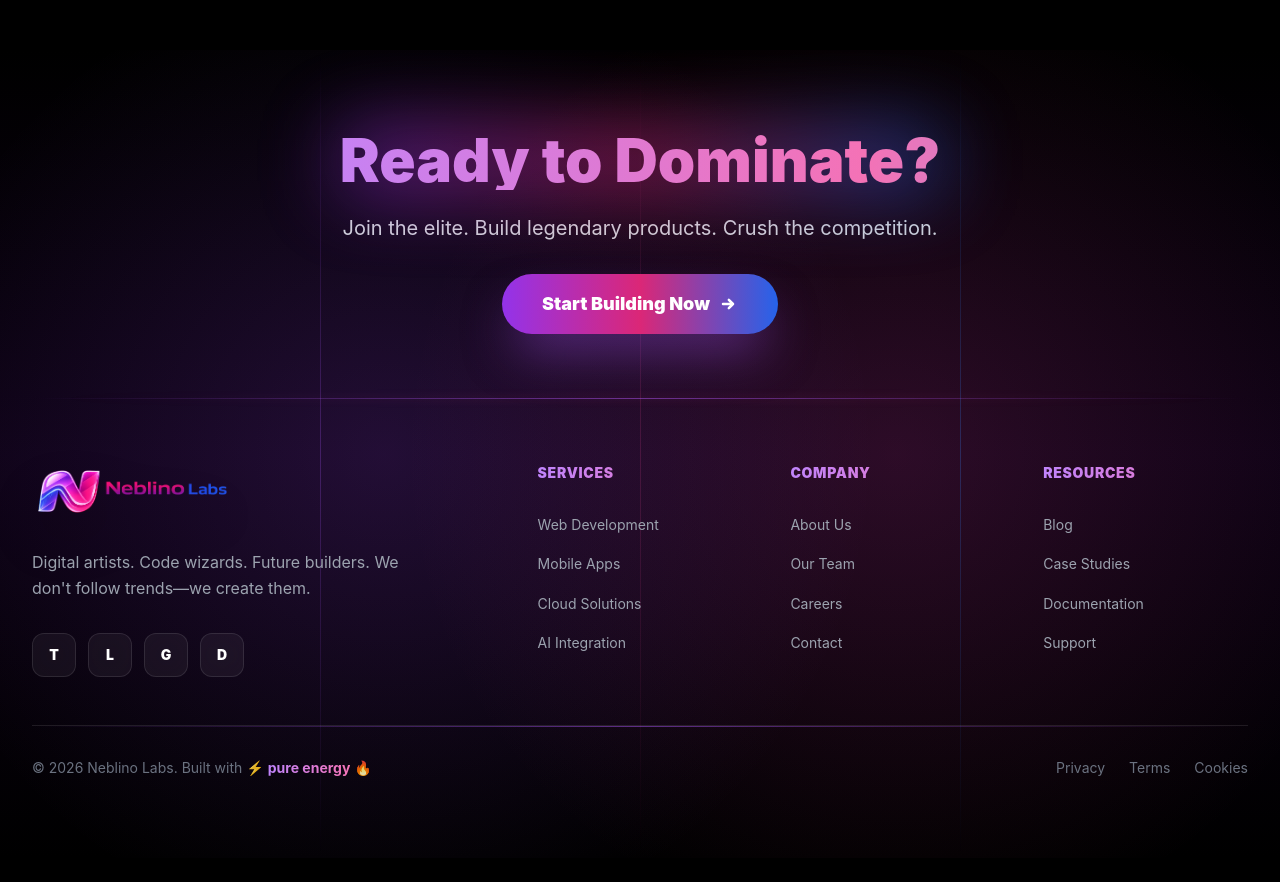
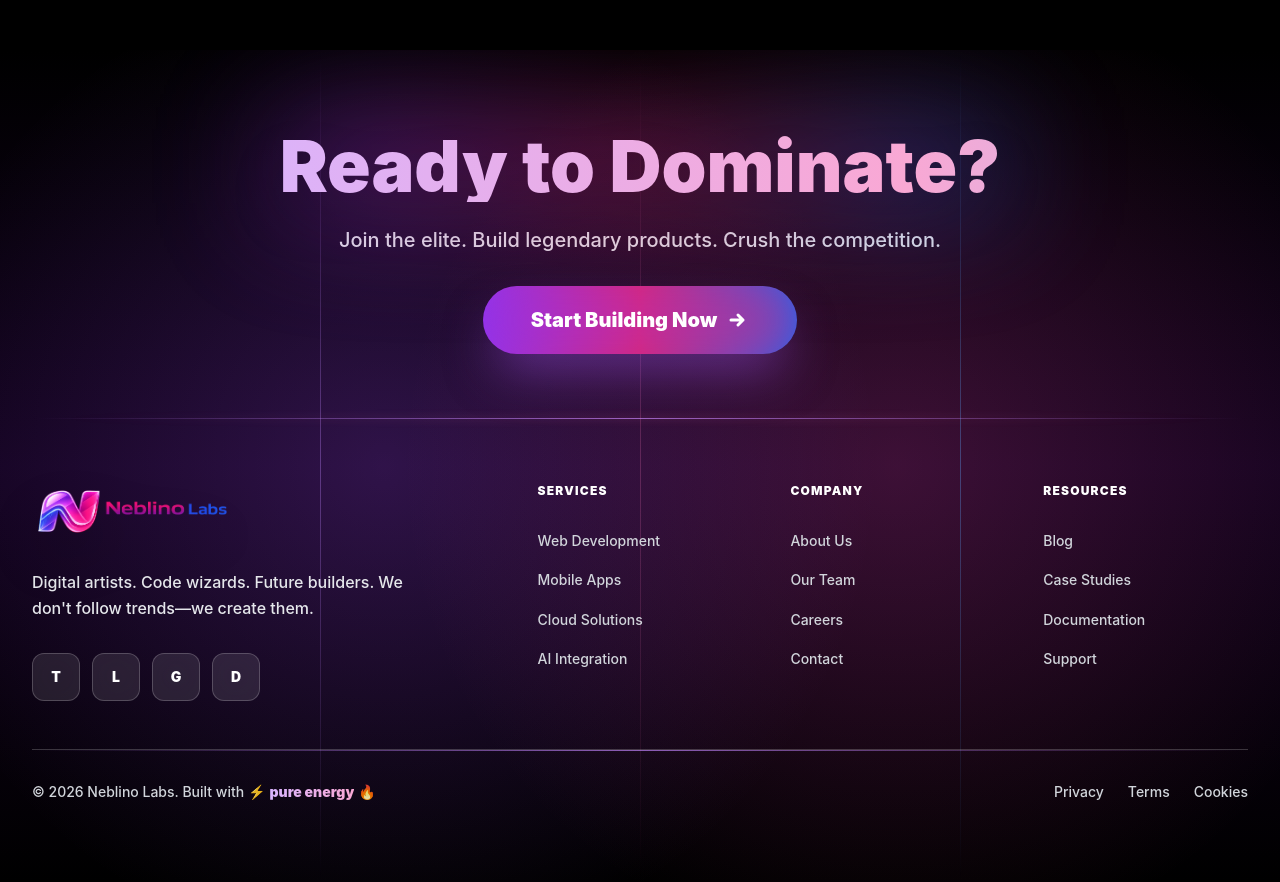
Before and after one commit to Zubair-IT/neblino-site, a Next.js app: page / in a window 1280 px wide. Shown: the part 3360-4242 px from the top of the page. Before the commit the page ends 4218 px from the top, so only its background shows below. Built offline with nearby package versions, Linux system fonts and the light colour scheme.

Commit message:
💥 Fix footer visibility - pure white text, brighter effects

```diff
--- a/app/page.tsx
+++ b/app/page.tsx
@@ -439,16 +439,16 @@ export default function Home() {
       {/* MONSTER Footer with Electric Energy */}
       <footer className="relative overflow-hidden z-10">
         {/* Electric Background Effects */}
-        <div className="absolute inset-0 bg-gradient-to-b from-black via-purple-950/20 to-black">
-          <div className="absolute inset-0 bg-[radial-gradient(circle_at_30%_50%,rgba(168,85,247,0.15),transparent_50%)]" />
-          <div className="absolute inset-0 bg-[radial-gradient(circle_at_70%_50%,rgba(236,72,153,0.15),transparent_50%)]" />
+        <div className="absolute inset-0 bg-gradient-to-b from-black via-purple-950/30 to-black">
+          <div className="absolute inset-0 bg-[radial-gradient(circle_at_30%_50%,rgba(168,85,247,0.2),transparent_50%)]" />
+          <div className="absolute inset-0 bg-[radial-gradient(circle_at_70%_50%,rgba(236,72,153,0.2),transparent_50%)]" />
         </div>
 
         {/* Animated Lightning Lines */}
-        <div className="absolute inset-0 opacity-30">
-          <div className="absolute top-0 left-1/4 w-px h-full bg-gradient-to-b from-transparent via-purple-500 to-transparent animate-pulse" />
-          <div className="absolute top-0 left-1/2 w-px h-full bg-gradient-to-b from-transparent via-pink-500 to-transparent animate-pulse animation-delay-1000" />
-          <div className="absolute top-0 left-3/4 w-px h-full bg-gradient-to-b from-transparent via-blue-500 to-transparent animate-pulse" />
+        <div className="absolute inset-0 opacity-40">
+          <div className="absolute top-0 left-1/4 w-px h-full bg-gradient-to-b from-transparent via-purple-400 to-transparent animate-pulse" />
+          <div className="absolute top-0 left-1/2 w-px h-full bg-gradient-to-b from-transparent via-pink-400 to-transparent animate-pulse animation-delay-1000" />
+          <div className="absolute top-0 left-3/4 w-px h-full bg-gradient-to-b from-transparent via-blue-400 to-transparent animate-pulse" />
         </div>
 
         <div className="relative max-w-7xl mx-auto px-6 lg:px-8 py-20">
@@ -456,30 +456,31 @@ export default function Home() {
           <div className="text-center mb-16">
             <div className="inline-block mb-6">
               <div className="relative">
-                <div className="absolute inset-0 blur-2xl bg-gradient-to-r from-purple-600 via-pink-600 to-blue-600 opacity-50 animate-pulse-glow" />
-                <h3 className="relative text-5xl md:text-6xl font-black bg-gradient-to-r from-purple-400 via-pink-400 to-blue-400 bg-clip-text text-transparent animate-gradient">
+                <div className="absolute inset-0 blur-3xl bg-gradient-to-r from-purple-600 via-pink-600 to-blue-600 opacity-60 animate-pulse-glow" />
+                <h3 className="relative text-5xl md:text-7xl font-black bg-gradient-to-r from-purple-300 via-pink-300 to-blue-300 bg-clip-text text-transparent animate-gradient drop-shadow-2xl">
                   Ready to Dominate?
                 </h3>
               </div>
             </div>
-            <p className="text-xl text-gray-300 mb-8 max-w-2xl mx-auto">
+            <p className="text-xl text-gray-200 mb-8 max-w-2xl mx-auto font-medium">
               Join the elite. Build legendary products. Crush the competition.
             </p>
-            <button className="group relative px-10 py-4 bg-gradient-to-r from-purple-600 via-pink-600 to-blue-600 rounded-full font-black text-lg overflow-hidden transform hover:scale-110 transition-all duration-300 shadow-2xl shadow-purple-500/50">
+            <button className="group relative px-12 py-5 bg-gradient-to-r from-purple-600 via-pink-600 to-blue-600 rounded-full font-black text-xl overflow-hidden transform hover:scale-110 transition-all duration-300 shadow-2xl shadow-purple-500/50">
               <span className="relative z-10 flex items-center space-x-2">
                 <span>Start Building Now</span>
-                <svg className="w-5 h-5 group-hover:translate-x-2 transition-transform" fill="none" stroke="currentColor" viewBox="0 0 24 24">
+                <svg className="w-6 h-6 group-hover:translate-x-2 transition-transform" fill="none" stroke="currentColor" viewBox="0 0 24 24">
                   <path strokeLinecap="round" strokeLinejoin="round" strokeWidth={3} d="M13 7l5 5m0 0l-5 5m5-5H6" />
                 </svg>
               </span>
               <div className="absolute inset-0 bg-gradient-to-r from-blue-600 via-purple-600 to-pink-600 opacity-0 group-hover:opacity-100 transition-opacity duration-500" />
+              <div className="absolute -inset-1 bg-gradient-to-r from-purple-600 to-pink-600 rounded-full blur-xl opacity-50 group-hover:opacity-100 transition-opacity duration-300" />
             </button>
           </div>
 
           {/* Glowing Divider */}
           <div className="relative h-px mb-16">
-            <div className="absolute inset-0 bg-gradient-to-r from-transparent via-purple-500 to-transparent opacity-50" />
-            <div className="absolute inset-0 bg-gradient-to-r from-transparent via-pink-500 to-transparent opacity-50 blur-sm" />
+            <div className="absolute inset-0 bg-gradient-to-r from-transparent via-purple-400 to-transparent opacity-70" />
+            <div className="absolute inset-0 bg-gradient-to-r from-transparent via-pink-400 to-transparent opacity-70 blur-sm" />
           </div>
 
           {/* Footer Content Grid */}
@@ -488,31 +489,31 @@ export default function Home() {
             <div className="md:col-span-2">
               <div className="group cursor-pointer mb-6">
                 <div className="relative h-14 w-auto inline-block">
-                  <div className="absolute inset-0 blur-xl bg-gradient-to-r from-purple-500 to-pink-500 opacity-0 group-hover:opacity-50 transition-opacity duration-500" />
+                  <div className="absolute inset-0 blur-2xl bg-gradient-to-r from-purple-500 to-pink-500 opacity-0 group-hover:opacity-70 transition-opacity duration-500" />
                   <img src="/neblino.png" alt="Neblino Labs" className="relative h-full w-auto object-contain drop-shadow-2xl transform group-hover:scale-110 transition-all duration-500" />
                 </div>
               </div>
-              <p className="text-gray-400 text-base mb-8 max-w-sm leading-relaxed">
+              <p className="text-gray-200 text-base mb-8 max-w-sm leading-relaxed font-medium">
                 Digital artists. Code wizards. Future builders. We don't follow trends—we create them.
               </p>
 
               {/* Social Links with Glow */}
               <div className="flex space-x-3">
                 {[
-                  { letter: 'T', label: 'Twitter', color: 'from-blue-500 to-cyan-500' },
+                  { letter: 'T', label: 'Twitter', color: 'from-blue-500 to-cyan-400' },
                   { letter: 'L', label: 'LinkedIn', color: 'from-blue-600 to-blue-400' },
-                  { letter: 'G', label: 'GitHub', color: 'from-purple-600 to-pink-600' },
-                  { letter: 'D', label: 'Dribbble', color: 'from-pink-500 to-rose-500' }
+                  { letter: 'G', label: 'GitHub', color: 'from-purple-600 to-pink-500' },
+                  { letter: 'D', label: 'Dribbble', color: 'from-pink-500 to-rose-400' }
                 ].map((social, index) => (
                   <a
                     key={index}
                     href="#"
                     aria-label={social.label}
-                    className="group relative w-11 h-11 bg-white/5 backdrop-blur-xl border border-white/10 rounded-xl flex items-center justify-center hover:border-white/30 transition-all duration-300 overflow-hidden"
+                    className="group relative w-12 h-12 bg-white/10 backdrop-blur-xl border border-white/20 rounded-xl flex items-center justify-center hover:border-white/40 transition-all duration-300 overflow-hidden"
                   >
-                    <span className="relative z-10 text-sm font-black group-hover:text-white transition-colors">{social.letter}</span>
+                    <span className="relative z-10 text-sm font-black text-white group-hover:scale-110 transition-transform">{social.letter}</span>
                     <div className={`absolute inset-0 bg-gradient-to-br ${social.color} opacity-0 group-hover:opacity-100 transition-opacity duration-300`} />
-                    <div className={`absolute -inset-1 bg-gradient-to-br ${social.color} blur-lg opacity-0 group-hover:opacity-50 transition-opacity duration-300`} />
+                    <div className={`absolute -inset-1 bg-gradient-to-br ${social.color} blur-xl opacity-0 group-hover:opacity-60 transition-opacity duration-300`} />
                   </a>
                 ))}
               </div>
@@ -520,12 +521,12 @@ export default function Home() {
 
             {/* Links Sections */}
             {[
-              { title: 'Services', links: ['Web Development', 'Mobile Apps', 'Cloud Solutions', 'AI Integration'] },
-              { title: 'Company', links: ['About Us', 'Our Team', 'Careers', 'Contact'] },
-              { title: 'Resources', links: ['Blog', 'Case Studies', 'Documentation', 'Support'] },
+              { title: 'SERVICES', links: ['Web Development', 'Mobile Apps', 'Cloud Solutions', 'AI Integration'] },
+              { title: 'COMPANY', links: ['About Us', 'Our Team', 'Careers', 'Contact'] },
+              { title: 'RESOURCES', links: ['Blog', 'Case Studies', 'Documentation', 'Support'] },
             ].map((category, index) => (
               <div key={index}>
-                <h4 className="font-black text-sm uppercase tracking-wider mb-6 bg-gradient-to-r from-purple-400 to-pink-400 bg-clip-text text-transparent">
+                <h4 className="font-black text-xs uppercase tracking-widest mb-6 text-white">
                   {category.title}
                 </h4>
                 <ul className="space-y-3">
@@ -533,9 +534,9 @@ export default function Home() {
                     <li key={linkIndex}>
                       <a
                         href="#"
-                        className="group text-gray-400 hover:text-white text-sm transition-all duration-300 inline-flex items-center"
+                        className="group text-gray-300 hover:text-white text-sm transition-all duration-300 inline-flex items-center font-medium"
                       >
-                        <span className="w-0 h-px bg-gradient-to-r from-purple-500 to-pink-500 group-hover:w-4 transition-all duration-300 mr-0 group-hover:mr-2" />
+                        <span className="w-0 h-px bg-gradient-to-r from-purple-400 to-pink-400 group-hover:w-4 transition-all duration-300 mr-0 group-hover:mr-2" />
                         {link}
                       </a>
                     </li>
@@ -546,19 +547,19 @@ export default function Home() {
           </div>
 
           {/* Bottom Bar with Glow */}
-          <div className="relative pt-8 border-t border-white/10">
-            <div className="absolute top-0 left-0 right-0 h-px bg-gradient-to-r from-transparent via-purple-500 to-transparent opacity-50" />
+          <div className="relative pt-8 border-t border-white/20">
+            <div className="absolute top-0 left-0 right-0 h-px bg-gradient-to-r from-transparent via-purple-400 to-transparent opacity-70" />
             <div className="flex flex-col md:flex-row justify-between items-center gap-4">
-              <p className="text-gray-500 text-sm">
+              <p className="text-gray-300 text-sm font-medium">
                 © 2026 Neblino Labs. Built with
-                <span className="inline-block mx-1 animate-pulse">⚡</span>
-                <span className="text-transparent bg-clip-text bg-gradient-to-r from-purple-400 to-pink-400 font-bold">pure energy</span>
-                <span className="inline-block mx-1 animate-pulse">🔥</span>
+                <span className="inline-block mx-1 animate-pulse text-yellow-400">⚡</span>
+                <span className="text-transparent bg-clip-text bg-gradient-to-r from-purple-300 to-pink-300 font-black">pure energy</span>
+                <span className="inline-block mx-1 animate-pulse text-orange-400">🔥</span>
               </p>
-              <div className="flex gap-6 text-sm">
-                <a href="#" className="text-gray-500 hover:text-purple-400 transition-colors">Privacy</a>
-                <a href="#" className="text-gray-500 hover:text-pink-400 transition-colors">Terms</a>
-                <a href="#" className="text-gray-500 hover:text-blue-400 transition-colors">Cookies</a>
+              <div className="flex gap-6 text-sm font-medium">
+                <a href="#" className="text-gray-300 hover:text-purple-300 transition-colors">Privacy</a>
+                <a href="#" className="text-gray-300 hover:text-pink-300 transition-colors">Terms</a>
+                <a href="#" className="text-gray-300 hover:text-blue-300 transition-colors">Cookies</a>
               </div>
             </div>
           </div>
```
Also changed, not shown: 4 other files (tests, documents, lock files or other folders).
